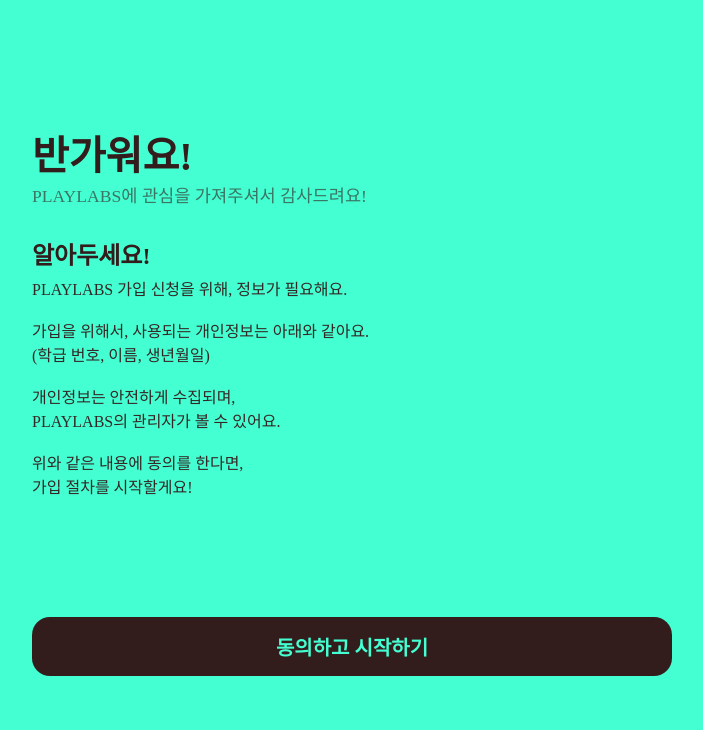
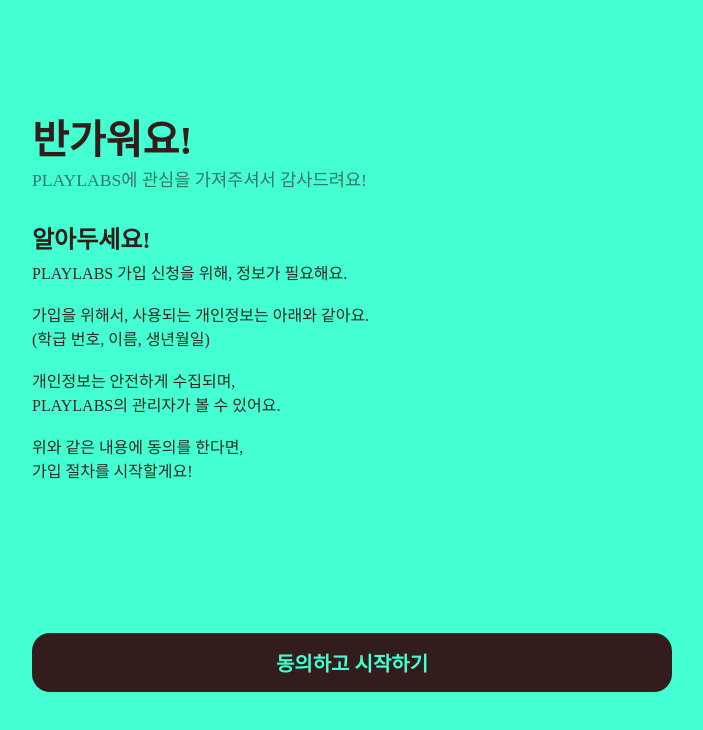
Before and after one commit to BackGwa/PLAYLABS, a plain HTML site: page index.html in a window 1280 px wide. Shown: the whole page, without its empty margins (288-991 px from the left). Drawn offline with Linux system fonts and the light colour scheme; a web font is replaced by a local one.

Commit message:
Update style.css

```diff
--- a/style.css
+++ b/style.css
@@ -34,7 +34,7 @@ form {
     position: absolute;
     width: calc(100% - 3.5rem);
     max-width: 40rem;
-    height: calc(75% - 3rem);
+    height: calc(75% - 1rem);
     display: flex;
     flex-direction: column;
     top: 50%;
```
